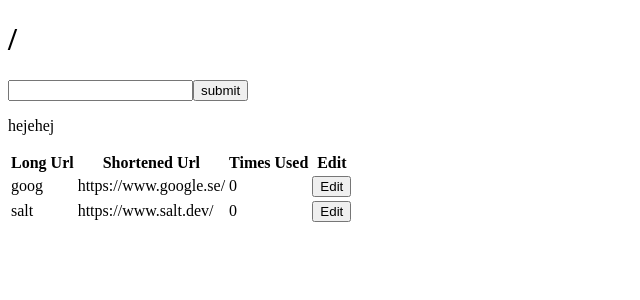
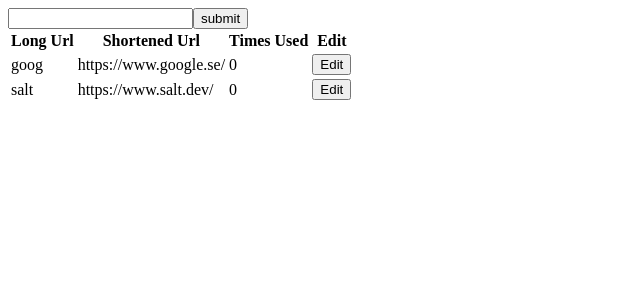
Before and after one commit to calle1212/UrlShortenerFullstack, a React (Vite) app in the folder UrlShortenerFrontend/: page / in a window 1280 px wide. Shown: the top 300 px of the page, without its empty margins (0-640 px from the left). Built offline with nearby package versions, Linux system fonts and the light colour scheme.

Commit message:
clean up

```diff
--- a/UrlShortenerFrontend/src/App.tsx
+++ b/UrlShortenerFrontend/src/App.tsx
@@ -58,9 +58,7 @@ function App() {
   }
   return (
     <>
-      <h1>{urlPath}</h1>
       <PostField />
-      <p>hejehej</p>
       <UrlBlocks />
     </>
   )
```
